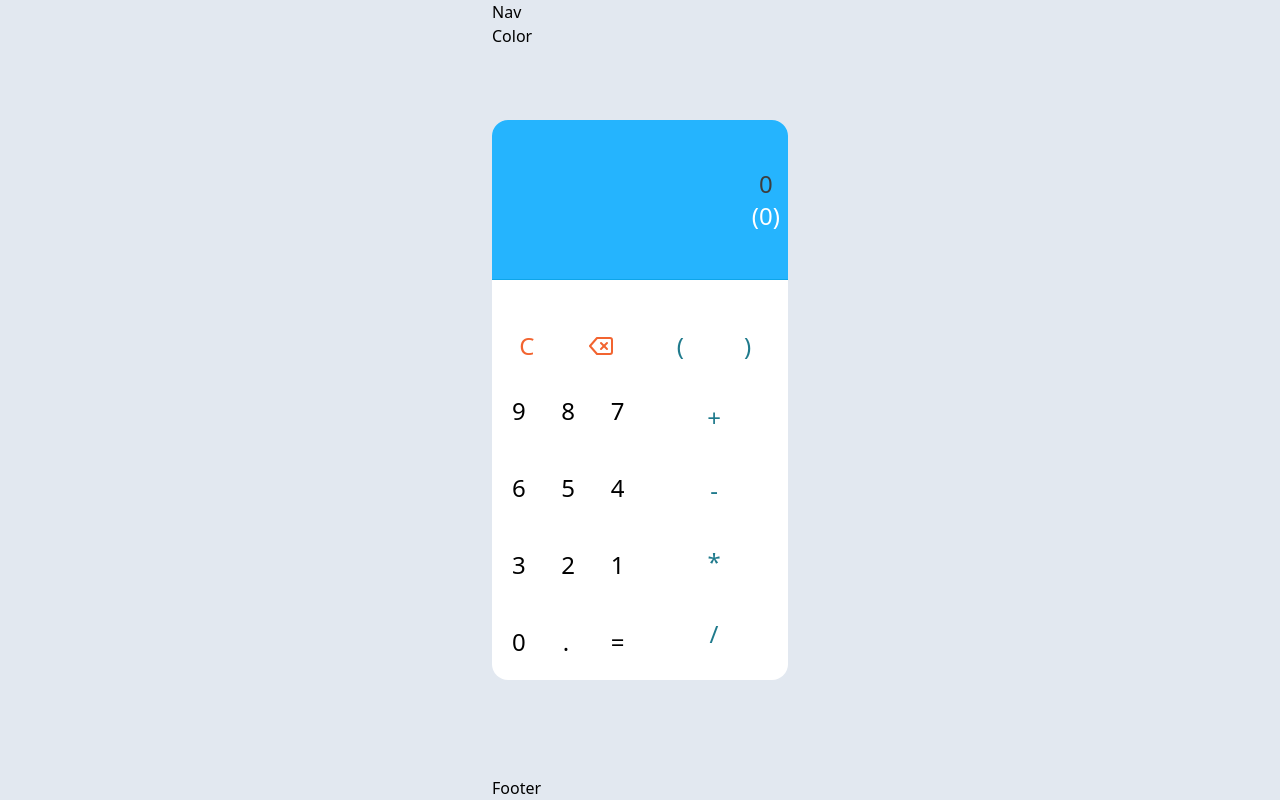
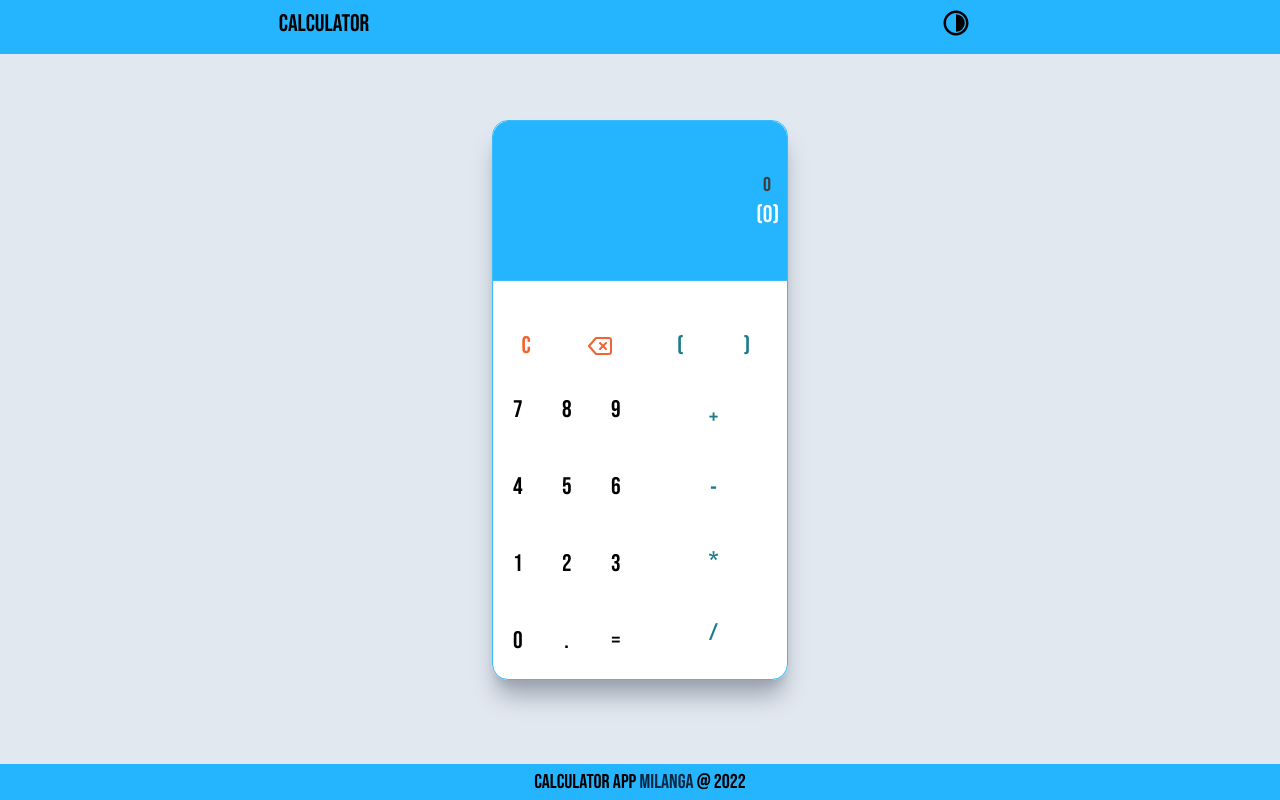
Before and after one commit to Milanganesas/calculator, a React (Create React App) app: page / in a window 1280 px wide. Built offline with nearby package versions, Linux system fonts and the light colour scheme.

Commit message:
ready css

```diff
--- a/package.json
+++ b/package.json
@@ -6,7 +6,6 @@
     "@testing-library/jest-dom": "^5.16.4",
     "@testing-library/react": "^13.3.0",
     "@testing-library/user-event": "^13.5.0",
-    "axios": "^0.27.2",
     "react": "^18.2.0",
     "react-dom": "^18.2.0",
     "react-icons": "^4.4.0",
--- a/public/index.html
+++ b/public/index.html
@@ -9,6 +9,9 @@
       name="description"
       content="Web site created using create-react-app"
     />
+    <link rel="preconnect" href="https://fonts.googleapis.com">
+    <link rel="preconnect" href="https://fonts.gstatic.com" crossorigin>
+    <link href="https://fonts.googleapis.com/css2?family=Bebas+Neue&display=swap" rel="stylesheet">
     <script src="https://cdn.tailwindcss.com"></script>
     <link rel="apple-touch-icon" href="%PUBLIC_URL%/logo192.png" />
     <link rel="manifest" href="%PUBLIC_URL%/manifest.json" />
--- a/src/App.js
+++ b/src/App.js
@@ -2,6 +2,8 @@ import { OperationsProvider } from "./Context/Operations"
 import { StylesProvider } from "./Context/Styles";
 
 import Home from "./Pages/Home";
+
+import "./app.css"
 
 function App() {
 
--- a/src/Components/Calculator.js
+++ b/src/Components/Calculator.js
@@ -9,24 +9,24 @@ const Calculator = () => {
 
     const {calculate} = useCalculate();
     const {result} = useResult();
-    const {color, resultCSS} = useColor();
+    const {color, resultCSS, calculateCSS} = useColor();
 
     return (
-        <div className="h-96 w-52 rounded-2xl grid" style={{background: color.main, height: "70vh", width: "37vh"}}>
-            <div style={{background: color.secondary, height: "20vh"}} className="grid justify-end border-b border-b-sky-500 rounded-t-2xl content-center overflow-clip">
+        <div className="rounded-2xl grid border border-sky-400" style={{background: color.main, height: "70vh", width: "37vh"}}>
+            <div style={{background: color.secondary, height: "20vh"}} className="grid border-b border-b-sky-400 rounded-t-2xl content-center text-right overflow-hidden">
                 {calculate ?
-                    <div style={{color: color.calculate}} className={resultCSS}>{calculate}</div> :
-                    <div style={{color: color.calculate}} className={resultCSS}>0</div>}
+                    <p style={{color: color.calculate}} className={calculateCSS}>{calculate}</p> :
+                    <p style={{color: color.calculate}} className={calculateCSS}>0</p>}
                 {result ?
-                    <div style={{color: color.result}} className={resultCSS}>{result}</div> :
-                    <div style={{color: color.result}} className={resultCSS}>({calculate || 0})</div>}
+                    <p style={{color: color.result}} className={resultCSS}>{result}</p> :
+                    <p style={{color: color.result}} className={resultCSS}>({calculate || 0})</p>}
             </div>
             <div className="grid grid-cols-2">
                 <div className="grid justify-center">
-                    <div className="flex text-xl justify-around content-center">
+                    <div className="flex text-2xl justify-around content-center">
                         <OpClear />
                     </div>
-                    <div className="grid grid-cols-3 text-xl">
+                    <div className="grid grid-cols-3 text-2xl">
                         <Numbers />
                     </div>
                 </div>
--- a/src/Components/Footer.js
+++ b/src/Components/Footer.js
@@ -1,7 +1,16 @@
+import { useColor } from "../Context/Styles";
+
 const Footer = () => {
+
+    const {color} = useColor();
+
     return (
-        <footer className="absolute bottom-0">
-            <h2>Footer</h2>
+        <footer style={{background: color.secondary}} className="w-full absolute bottom-0 p-1 justify-center text-center">
+            <nav>
+                <p style={{color: color.number}} className="text-xl">
+                    Calculator App <a style={{color: color.link}} className="text-1xl" href="https://www.linkedin.com/in/julian-leyes-grosso-76262418a/" rel="noreferrer">Milanga</a> @ 2022
+                </p>
+            </nav>
         </footer>
     )
 };
--- a/src/Components/Nav.js
+++ b/src/Components/Nav.js
@@ -1,14 +1,15 @@
 import { useColor } from "../Context/Styles";
+import { BiAdjust } from "react-icons/bi";
 
 const Nav = () => {
 
-    const {changeColor} = useColor()
+    const {color, changeColor} = useColor()
 
     return (
-        <header className="absolute top-0">
-            <nav>
-                <h2>Nav</h2>
-                <button onClick={changeColor}>Color</button>
+        <header style={{background: color.secondary}} className="w-full absolute top-0 p-2">
+            <nav className="grid grid-cols-2 justify-center content-around text-center">
+                <h2 style={{color: color.number}} className="text-2xl">Calculator</h2>
+                <div><button style={{color: color.number}} className="text-3xl" onClick={changeColor}>{<BiAdjust />}</button></div>
             </nav>
         </header>
     )
--- a/src/Components/Numbers.js
+++ b/src/Components/Numbers.js
@@ -27,21 +27,18 @@ const Numbers = () => {
         setResult(eval(calculate));
     }
 
-    const createNumbers = () => {
-        const numbers = [];
-
-        for (let i = 0; i < 10; i++) {
-           numbers.unshift(
-            <button key={i} onClick={addCaracter} style={{color: color.number}} className={numberCSS}>{i}</button>
-           );
-        };
-
-        return numbers;
-    };
-
     return (
         <>
-            { createNumbers() }
+            <button onClick={addCaracter} style={{color: color.number}} className={numberCSS}>7</button>
+            <button onClick={addCaracter} style={{color: color.number}} className={numberCSS}>8</button>
+            <button onClick={addCaracter} style={{color: color.number}} className={numberCSS}>9</button>
+            <button onClick={addCaracter} style={{color: color.number}} className={numberCSS}>4</button>
+            <button onClick={addCaracter} style={{color: color.number}} className={numberCSS}>5</button>
+            <button onClick={addCaracter} style={{color: color.number}} className={numberCSS}>6</button>
+            <button onClick={addCaracter} style={{color: color.number}} className={numberCSS}>1</button>
+            <button onClick={addCaracter} style={{color: color.number}} className={numberCSS}>2</button>
+            <button onClick={addCaracter} style={{color: color.number}} className={numberCSS}>3</button>
+            <button onClick={addCaracter} style={{color: color.number}} className={numberCSS}>0</button>
             <button style={{color: color.number}} className={numberCSS} onClick={addCaracter}>.</button>
             <button style={{color: color.number}} className={numberCSS} onClick={equal}>=</button>
         </>
--- a/src/Context/Styles.js
+++ b/src/Context/Styles.js
@@ -13,7 +13,8 @@ const lightTheme = {
     clear: "#F26430",
     number: "#000000",
     calculate: "#3D3D3D",
-    result: "#ffffff"
+    result: "#ffffff",
+    link: "#0b2742",
 };
 
 const darkTheme = {
@@ -23,7 +24,8 @@ const darkTheme = {
     clear: "#F26430",
     number: "#ffffff",
     calculate: "#C6C6C6",
-    result: "#ffffff"
+    result: "#ffffff",
+    link: "#25b4fe",
 };
 
 export function StylesProvider ({children}) {
@@ -33,14 +35,15 @@ export function StylesProvider ({children}) {
     const numberCSS = "m-5 text-2xl text-center";
     const operatorsCSS = "mx-5 mb-5 text-2xl text-center";
     const opClearCSS = "mx-5 text-2xl text-center";
-    const resultCSS = "mr-2 text-2xl text-center";
+    const resultCSS = "mr-2 text-2xl";
+    const calculateCSS = "mr-4 text-xl";
 
     const changeColor = () => {
         color.main === lightTheme.main ? setColor(darkTheme) : setColor(lightTheme);
     }
 
     return (
-        <styleContext.Provider value={{color, changeColor, numberCSS, operatorsCSS, opClearCSS, resultCSS}}>
+        <styleContext.Provider value={{color, changeColor, numberCSS, operatorsCSS, opClearCSS, resultCSS, calculateCSS}}>
             {children}
         </styleContext.Provider>
     )
--- a/src/Pages/Home.js
+++ b/src/Pages/Home.js
@@ -6,15 +6,11 @@ const Home = () => {
 
     return (
         <div className="grid justify-center content-center min-h-screen bg-slate-200 relative">
-            <div>
                 <Nav />
-            </div>
-            <div>
+            <div className="shadow-xl shadow-gray-400 rounded-2xl">
                 <Calculator />
             </div>
-            <div>
                 <Footer />
-            </div>
         </div>
     )
 };
--- /dev/null
+++ b/src/app.css
@@ -0,0 +1,3 @@
+* {
+    font-family: 'Bebas Neue', cursive;
+}
```
Also changed, not shown: 1 other file (tests, documents, lock files or other folders).
